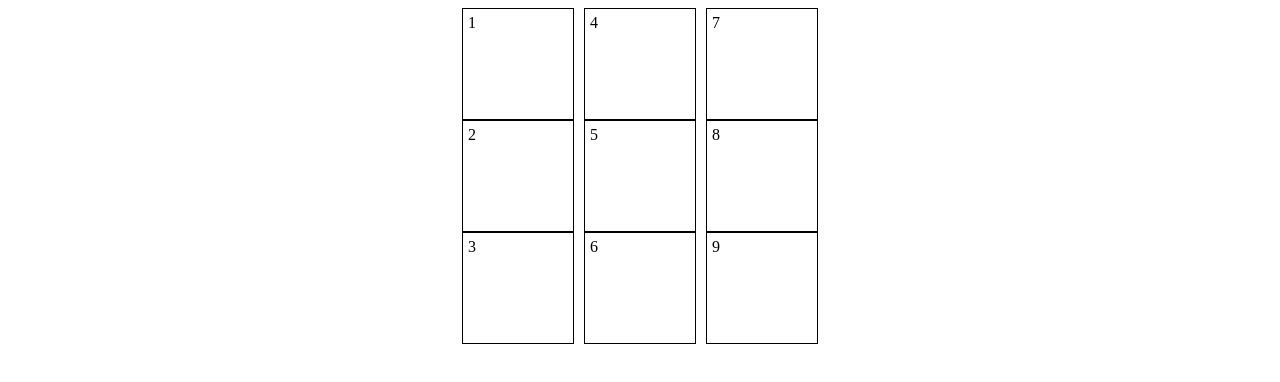
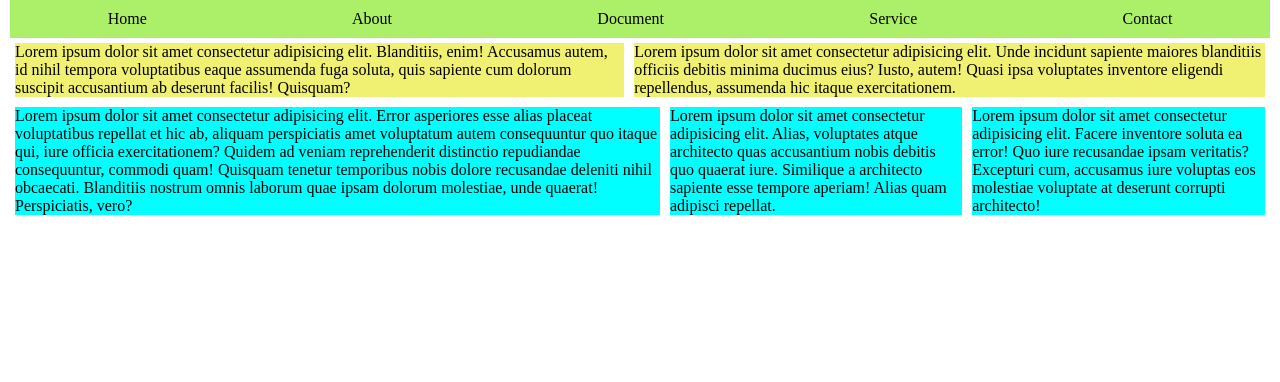
Before and after one commit to NikeshShrestha059/practice, a plain HTML site: page html/flex.html in a window 1280 px wide. Drawn offline with Linux system fonts and the light colour scheme.

Commit message:
wraping flex

```diff
--- a/html/flex.html
+++ b/html/flex.html
@@ -8,21 +8,30 @@
 </head>
 <body>
     <div class="container">
+        <nav>
+            <ul>
+                <li>Home</li>
+                <li>About</li>
+                <li>Document</li>
+                <li>Service</li>
+                <li>Contact</li>
+            </ul>
+        </nav>
         <div class="row-1">
-            <div class="col-1">1</div>
-            <div class="col-2">2</div>
-            <div class="col-3">3</div>
+            <div class="col-1">Lorem ipsum dolor sit amet consectetur adipisicing elit. Blanditiis, enim! Accusamus autem, id nihil tempora voluptatibus eaque assumenda fuga soluta, quis sapiente cum dolorum suscipit accusantium ab deserunt facilis! Quisquam?</div>
+            <div class="col-1">Lorem ipsum dolor sit amet consectetur adipisicing elit. Unde incidunt sapiente maiores blanditiis officiis debitis minima ducimus eius? Iusto, autem! Quasi ipsa voluptates inventore eligendi repellendus, assumenda hic itaque exercitationem.</div>
         </div>
-        <div class="row-3">
-            <div class="col-4">4</div>
-            <div class="col-5">5</div>
-            <div class="col-6">6</div>
+        <div class="row-2">
+            <div class="col-2 ">Lorem ipsum dolor sit amet consectetur adipisicing elit. Error asperiores esse alias placeat voluptatibus repellat et hic ab, aliquam perspiciatis amet voluptatum autem consequuntur quo itaque qui, iure officia exercitationem?
+            Quidem ad veniam reprehenderit distinctio repudiandae consequuntur, commodi quam! Quisquam tenetur temporibus nobis dolore recusandae deleniti nihil obcaecati. Blanditiis nostrum omnis laborum quae ipsam dolorum molestiae, unde quaerat! Perspiciatis, vero?</div>
+            <div class="col-2 ">Lorem ipsum dolor sit amet consectetur adipisicing elit. Alias, voluptates atque architecto quas accusantium nobis debitis quo quaerat iure. Similique a architecto sapiente esse tempore aperiam! Alias quam adipisci repellat.</div>
+            <div class="col-2 ">Lorem ipsum dolor sit amet consectetur adipisicing elit. Facere inventore soluta ea error! Quo iure recusandae ipsam veritatis? Excepturi cum, accusamus iure voluptas eos molestiae voluptate at deserunt corrupti architecto!</div>
         </div>
-        <div class="row-3">
+        <!--<div class="row-3">
             <div class="col-7">7</div>
             <div class="col-8">8</div>
             <div class="col-9">9</div>
-        </div>
+        </div> -->
     </div>
 </body>
 </html>
--- a/html/scss/flex.scss
+++ b/html/scss/flex.scss
@@ -4,29 +4,60 @@ $secondary:red;
 $gap:10px;
 $basic-padding:10px;
 $basic-margin:10px;
+*{
+    padding:0;
+    margin:0;
+}
+ul{
+    width:100%;
+    background-color:rgb(172, 239, 105);
+    display:flex;
+    list-style:none;
+    justify-content:space-around;
+    gap:10px;
+    li{
+        padding:10px;
+    }
+}
 
 .container{
-    display:flex;
     max-width: 1440px;
     margin:0 auto;
     padding:0 10px;
-    justify-content:center;
+
+}
+.row-1{
+    display:flex;
+    .col-1{
+
+        margin:5px;
+        background-color: rgb(240, 240, 114);
+    }
+
+}
+@media only screen and (max-width:500px){
+    .row-1{
+        width:100%;
     flex-wrap:wrap;
-    gap:10px;
-    @for $i from 1 through 12 {
-        .col-#{$i} {
-            width:100px;
-          height: 100px;
-          padding:5px;
-          border:$border;
-        }
-      }
+        background-color:pink;
+    }
 }
-.col{
 
-   gap:10px;
+.row-2{
+    display:flex;
+    .col-2{
+        margin:5px;
+
+        background-color: aqua;
+    }
+
 }
-.row{
-    gap:10px;
-    border:$border;
-}
+
+@media only screen and (max-width: 500px) {
+    .row-2{
+
+    width:100%;
+    flex-wrap:wrap;
+    flex-direction:column;
+    }
+  }
```
Also changed, not shown: html/scss/flex.css, 1 other file.
